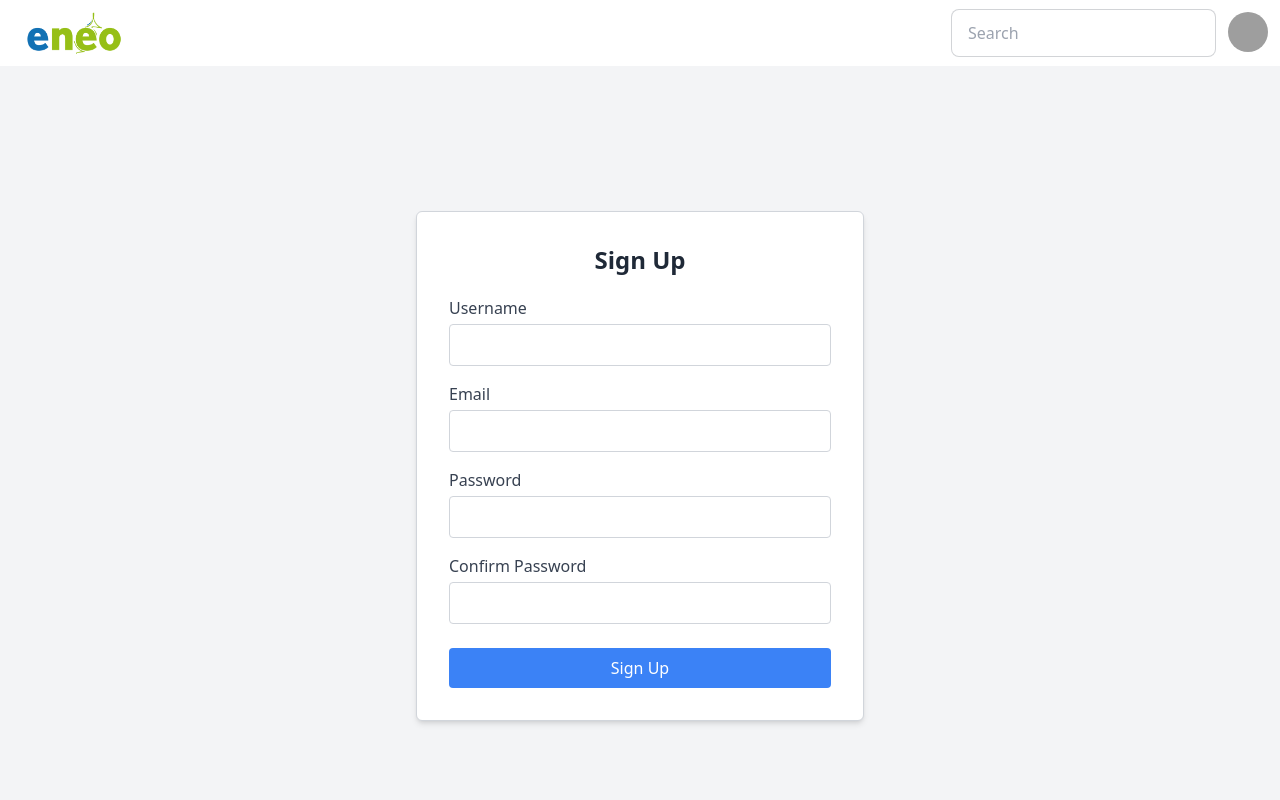
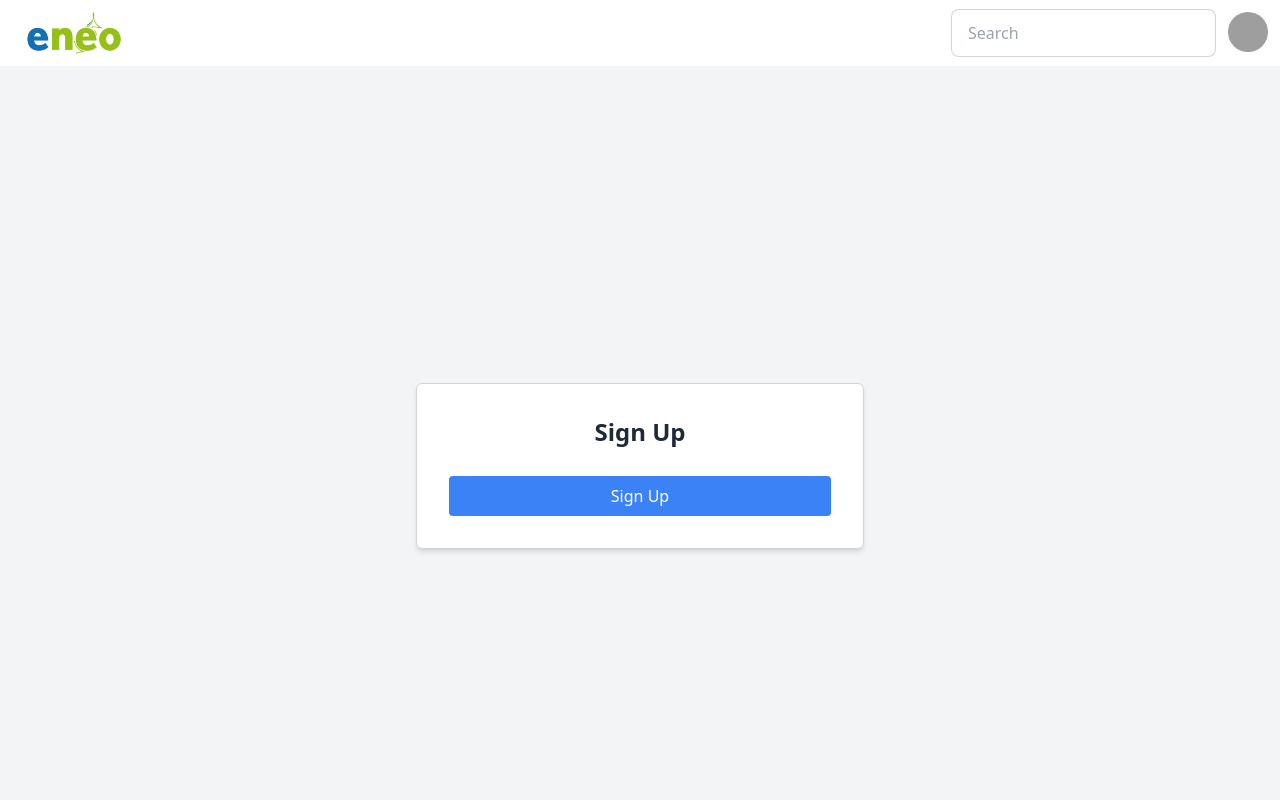
Before and after one commit to Pusham-MEST/Pusham-Mest, a React (Vite) app: page /signup in a window 1280 px wide. Shown: the top 800 px of the page. Built offline with nearby package versions, Linux system fonts and the light colour scheme; grey boxes are pictures that could not be loaded.

Commit message:
updated the sign up and login pages

```diff
--- a/src/pages/login/index.jsx
+++ b/src/pages/login/index.jsx
@@ -1,10 +1,15 @@
-
 import React, { useState } from 'react';
 
-const Login = () => {
+const SignUp = () => {
   const [formData, setFormData] = useState({
+    firstName: '',
+    middleName: '',
+    lastName: '',
+    phoneNumber: '',
     email: '',
     password: '',
+    confirmPassword: '',
+    neighborhood: '',
   });
 
   const [error, setError] = useState('');
@@ -19,20 +24,35 @@ const Login = () => {
     setError('');
     setSuccess('');
 
+    if (formData.password !== formData.confirmPassword) {
+      setError('Passwords do not match');
+      return;
+    }
+
     try {
       // Mock API call
-      const response = await new Promise((resolve) =>
-        setTimeout(() => resolve({ ok: true }), 1000)
-      );
+      const response = await fetch('/api/register', {
+        method: 'POST',
+        headers: { 'Content-Type': 'application/json' },
+        body: JSON.stringify(formData),
+      });
+
+      const result = await response.json();
 
       if (response.ok) {
-        setSuccess('Login successful!');
+        setSuccess(result.message);
         setFormData({
+          firstName: '',
+          middleName: '',
+          lastName: '',
+          phoneNumber: '',
           email: '',
           password: '',
+          confirmPassword: '',
+          neighborhood: '',
         });
       } else {
-        setError('Login failed');
+        setError(result.error);
       }
     } catch (error) {
       setError('An error occurred. Please try again later.');
@@ -42,37 +62,17 @@ const Login = () => {
   return (
     <div className="flex justify-center items-center min-h-screen bg-gray-100 p-5">
       <div className="w-full max-w-md p-8 bg-white border border-gray-300 rounded-md shadow-md">
-        <h2 className="text-2xl font-bold mb-5 text-center">Login</h2>
+        <h2 className="text-2xl font-bold mb-5 text-center">Sign Up</h2>
         {error && <div className="mb-4 text-red-500">{error}</div>}
         {success && <div className="mb-4 text-green-500">{success}</div>}
         <form onSubmit={handleSubmit}>
-          <div className="mb-4">
-            <label className="block text-gray-700">Email</label>
-            <input
-              type="email"
-              name="email"
-              value={formData.email}
-              onChange={handleChange}
-              className="w-full p-2 border border-gray-300 rounded mt-1"
-              required
-            />
-          </div>
-          <div className="mb-4">
-            <label className="block text-gray-700">Password</label>
-            <input
-              type="password"
-              name="password"
-              value={formData.password}
-              onChange={handleChange}
-              className="w-full p-2 border border-gray-300 rounded mt-1"
-              required
-            />
-          </div>
+
+
           <button
             type="submit"
             className="w-full bg-blue-500 text-white p-2 rounded mt-2 hover:bg-blue-600"
           >
-            Login
+            Sign Up
           </button>
         </form>
       </div>
@@ -80,4 +80,4 @@ const Login = () => {
   );
 };
 
-export default Login;
+export default SignUp;
--- a/src/pages/signup/index.jsx
+++ b/src/pages/signup/index.jsx
@@ -1,12 +1,15 @@
-
 import React, { useState } from 'react';
 
 const SignUp = () => {
   const [formData, setFormData] = useState({
-    username: '',
+    firstName: '',
+    middleName: '',
+    lastName: '',
+    phoneNumber: '',
     email: '',
     password: '',
     confirmPassword: '',
+    neighborhood: '',
   });
 
   const [error, setError] = useState('');
@@ -28,20 +31,28 @@ const SignUp = () => {
 
     try {
       // Mock API call
-      const response = await new Promise((resolve) =>
-        setTimeout(() => resolve({ ok: true }), 1000)
-      );
+      const response = await fetch('/api/register', {
+        method: 'POST',
+        headers: { 'Content-Type': 'application/json' },
+        body: JSON.stringify(formData),
+      });
+
+      const result = await response.json();
 
       if (response.ok) {
-        setSuccess('Registration successful!');
+        setSuccess(result.message);
         setFormData({
-          username: '',
+          firstName: '',
+          middleName: '',
+          lastName: '',
+          phoneNumber: '',
           email: '',
           password: '',
           confirmPassword: '',
+          neighborhood: '',
         });
       } else {
-        setError('Registration failed');
+        setError(result.error);
       }
     } catch (error) {
       setError('An error occurred. Please try again later.');
@@ -55,50 +66,8 @@ const SignUp = () => {
         {error && <div className="mb-4 text-red-500">{error}</div>}
         {success && <div className="mb-4 text-green-500">{success}</div>}
         <form onSubmit={handleSubmit}>
-          <div className="mb-4">
-            <label className="block text-gray-700">Username</label>
-            <input
-              type="text"
-              name="username"
-              value={formData.username}
-              onChange={handleChange}
-              className="w-full p-2 border border-gray-300 rounded mt-1"
-              required
-            />
-          </div>
-          <div className="mb-4">
-            <label className="block text-gray-700">Email</label>
-            <input
-              type="email"
-              name="email"
-              value={formData.email}
-              onChange={handleChange}
-              className="w-full p-2 border border-gray-300 rounded mt-1"
-              required
-            />
-          </div>
-          <div className="mb-4">
-            <label className="block text-gray-700">Password</label>
-            <input
-              type="password"
-              name="password"
-              value={formData.password}
-              onChange={handleChange}
-              className="w-full p-2 border border-gray-300 rounded mt-1"
-              required
-            />
-          </div>
-          <div className="mb-4">
-            <label className="block text-gray-700">Confirm Password</label>
-            <input
-              type="password"
-              name="confirmPassword"
-              value={formData.confirmPassword}
-              onChange={handleChange}
-              className="w-full p-2 border border-gray-300 rounded mt-1"
-              required
-            />
-          </div>
+          {/* Form fields here */}
+          {/* ... */}
           <button
             type="submit"
             className="w-full bg-blue-500 text-white p-2 rounded mt-2 hover:bg-blue-600"
@@ -107,7 +76,6 @@ const SignUp = () => {
           </button>
         </form>
       </div>
-
     </div>
   );
 };
```
